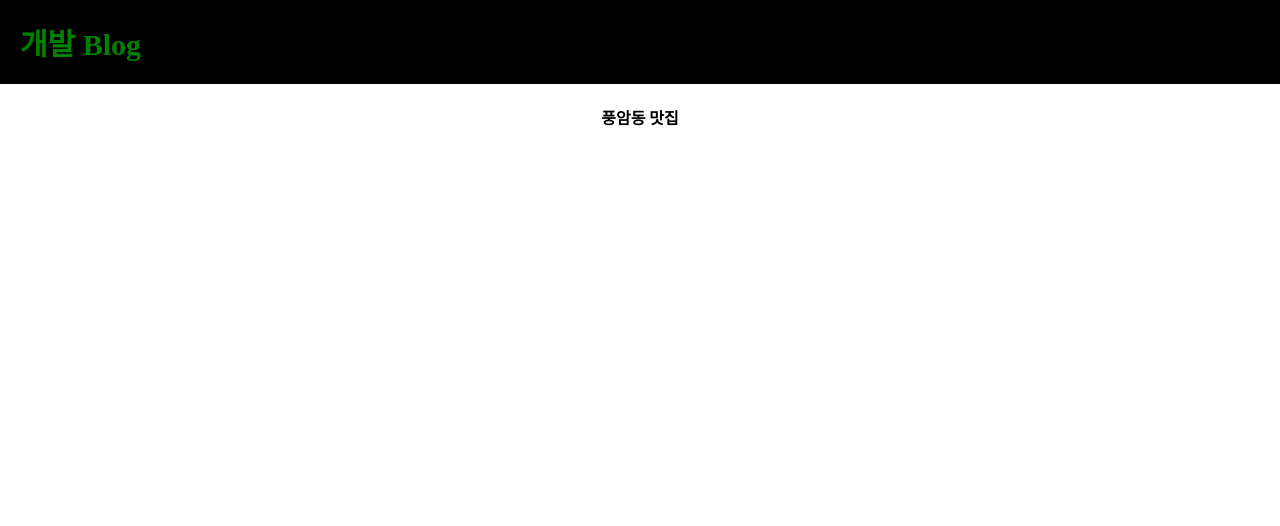
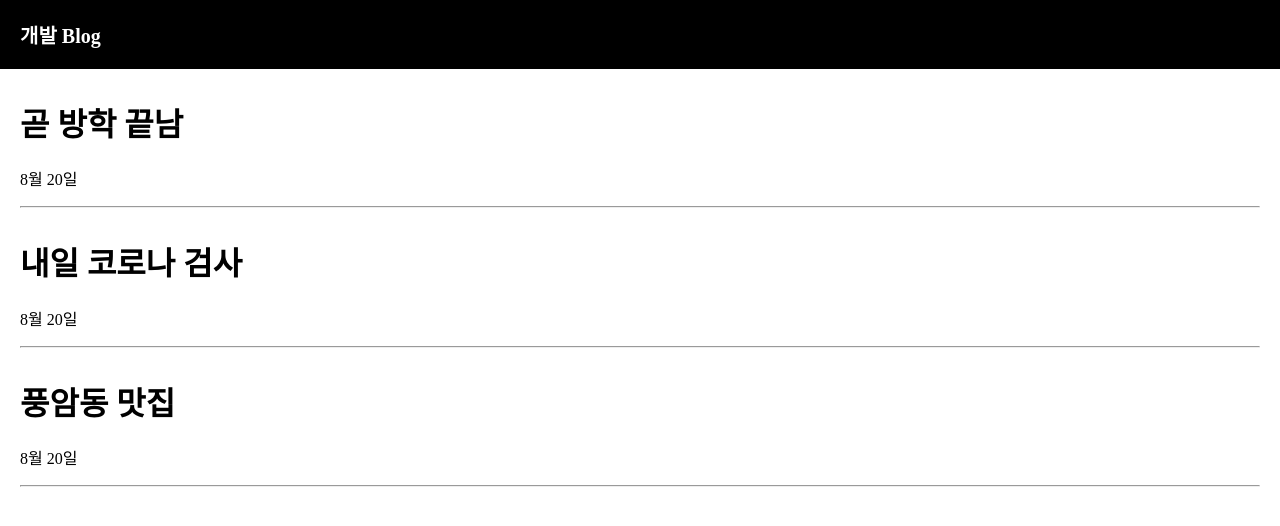
Before and after one commit to yoosion030/Lecture, a React (Create React App) app in the folder CodingApple/ReactClass/blog/: page / in a window 1280 px wide. Shown: the top 526 px of the page. Built offline with nearby package versions, Linux system fonts and the light colour scheme.

Commit message:
Add UseState

```diff
--- a/CodingApple/ReactClass/blog/src/App.css
+++ b/CodingApple/ReactClass/blog/src/App.css
@@ -12,6 +12,11 @@ body {
   padding: 20px;
   font-weight: 600;
   font-size: 20px;
+}
+.list {
+  margin-top: 30px;
+  text-align: left;
+  padding: 0 20px 0 20px;
 }
 .App-logo {
   height: 40vmin;
--- a/CodingApple/ReactClass/blog/src/App.js
+++ b/CodingApple/ReactClass/blog/src/App.js
@@ -1,20 +1,34 @@
+import React,{ useState } from 'react';
 import logo from './logo.svg';
 import './App.css';
 
 function App() {
 
+  let [title,titleRevise] = useState(['곧 방학 끝남', '내일 코로나 검사', '풍암동 맛집']);
+
   let posts = '풍암동 맛집';
-  let style = {
-    color:'green',
-    fontSize:'30px'
-  }
 
   return (
     <div className="App">
       <div className="black-nav">
-        <div style={style}>개발 Blog</div>
+        <div>개발 Blog</div>
       </div>
-      <h4>{posts}</h4>
+      <div className="list">
+        <h1>{title[0]}</h1>
+        <p>8월 20일</p>
+        <hr />
+      </div>
+      <div className="list">
+        <h1>{title[1]}</h1>
+        <p>8월 20일</p>
+        <hr />
+      </div>
+      <div className="list">
+        <h1>{title[2]}</h1>
+        <p>8월 20일</p>
+        <hr />
+      </div>
+
     </div>
   );
 }
```
